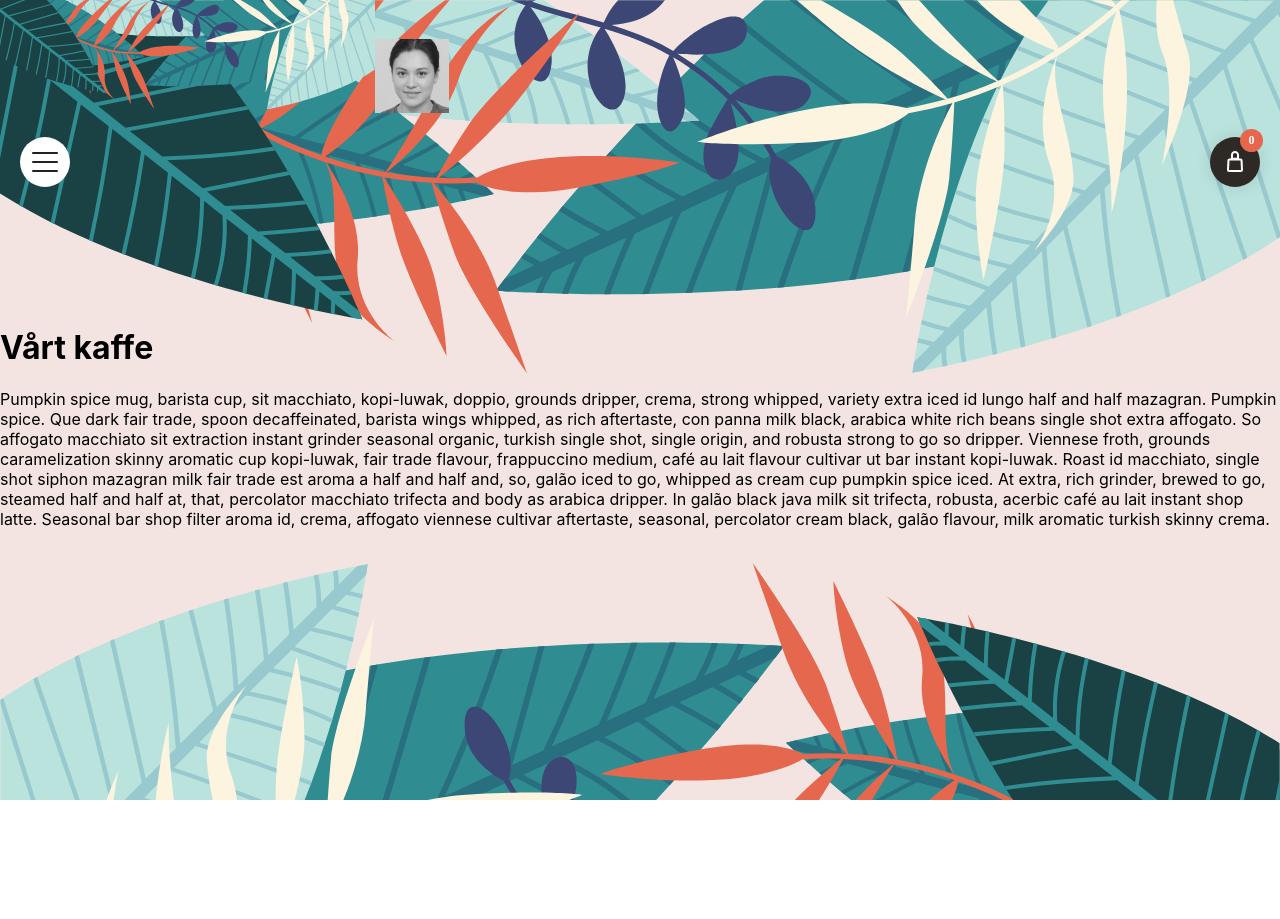
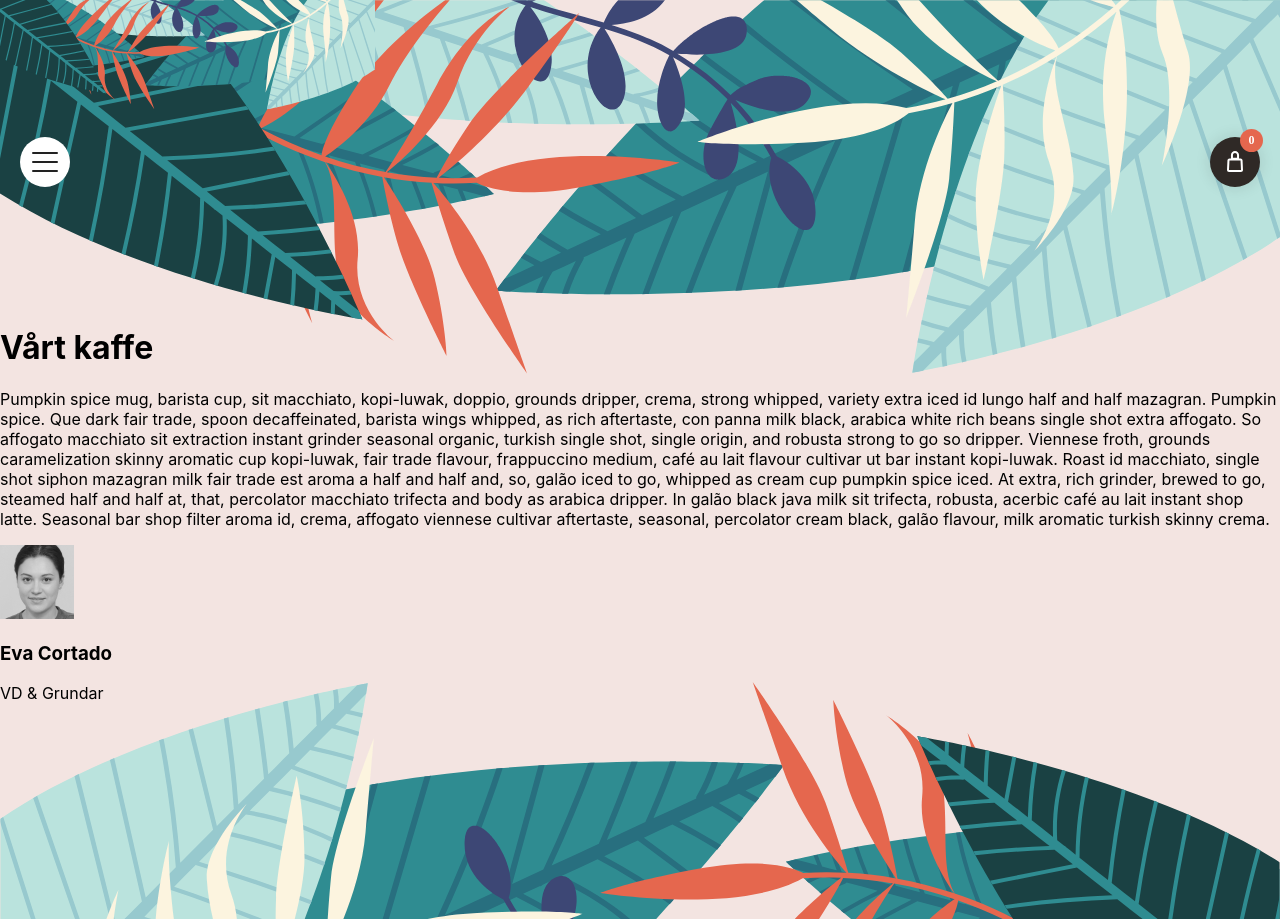
Before and after one commit to Jora-h/airbean-app, a React (Create React App) app: page /about in a window 1280 px wide. Before the commit the page ends 800 px from the top, so only its background shows below. Built offline with nearby package versions, Linux system fonts and the light colour scheme.

Commit message:
add css to about and home

```diff
--- a/src/App.css
+++ b/src/App.css
@@ -186,7 +186,11 @@ hr{
   background-image: url(./assets/graphics/intro-graphic-left.svg),url(./assets/graphics/intro-graphic-right.svg);
   background-repeat: no-repeat;
   background-position: left, right;
-  min-height: 100vh;
+  display: flex;
+  justify-content: center;
+  align-items:center;
+  height: 110vh;
+  background-size:contain;
 }
 
 .ContainerHome {
@@ -205,3 +209,10 @@ hr{
   color: #2F2926;
 
 }
+.AboutPage {
+display:block;
+  margin-left: auto;
+  margin-right: auto;
+  width: 40%;
+
+}
--- a/src/views/About.js
+++ b/src/views/About.js
@@ -7,7 +7,6 @@ export default function About() {
     return(
         <div className="page-about">
             <img src={Information} alt=""/>
-            <img src={Author} alt= ""/>
             <Header />
             <h1>Vårt kaffe</h1>
     <p>            Pumpkin spice mug, barista cup, sit macchiato, kopi-luwak, doppio, grounds dripper, crema, strong whipped, variety extra iced id lungo half and half mazagran. Pumpkin spice.
@@ -17,6 +16,13 @@ Que dark fair trade, spoon decaffeinated, barista wings whipped, as rich afterta
 Roast id macchiato, single shot siphon mazagran milk fair trade est aroma a half and half and, so, galão iced to go, whipped as cream cup pumpkin spice iced. At extra, rich grinder, brewed to go, steamed half and half at, that, percolator macchiato trifecta and body as arabica dripper. In galão black java milk sit trifecta, robusta, acerbic café au lait instant shop latte. Seasonal bar shop filter aroma id, crema, affogato viennese cultivar aftertaste, seasonal, percolator cream black, galão flavour, milk aromatic turkish skinny crema.
 
          </p>
+
+
+         <div className="Owner-About">
+         <img src={Author} alt= "Owner of company"/>
+         <h3> Eva Cortado</h3>
+         <p>VD & Grundar</p>
+         </div>
             <Footer />
         </div>
     )
```
